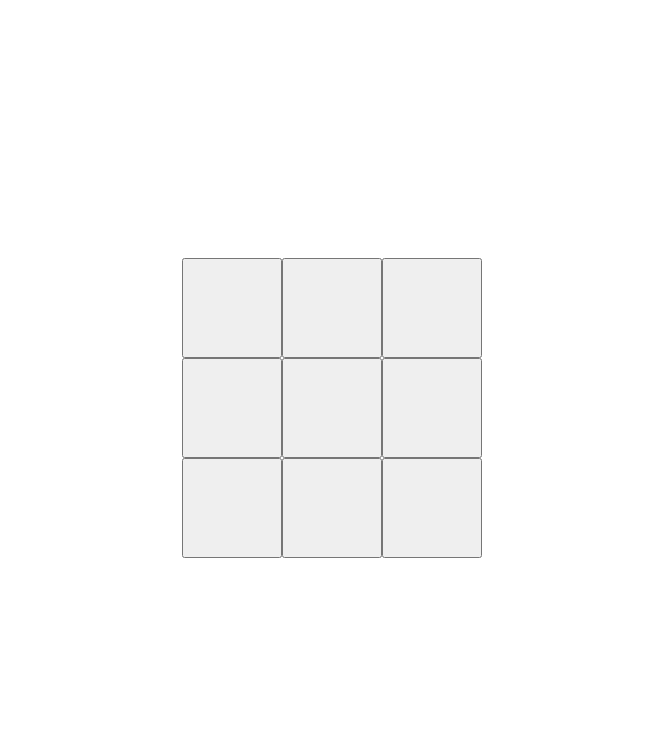
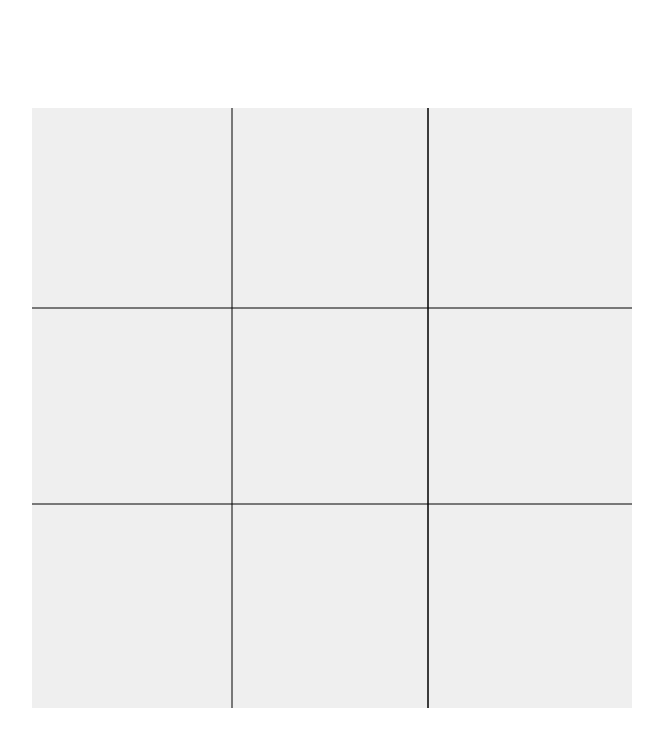
Before and after one commit to AyoubMazouz/tic-tac-toe-ai, a plain HTML site: page index.html in a window 1280 px wide. Shown: the whole page, without its empty margins (308-971 px from the left). Drawn offline with Linux system fonts and the light colour scheme.

Commit message:
Now displaying using canvas

```diff
--- a/index.html
+++ b/index.html
@@ -6,6 +6,7 @@
     <meta http-equiv="X-UA-Compatible" content="IE=edge">
     <meta name="viewport" content="width=device-width, initial-scale=1.0">
     <title>Document</title>
+    <script defer src="./minimax.js"></script>
     <script defer src="./tic-tac-toe.js"></script>
 
     <style>
@@ -24,37 +25,9 @@
                 justify-content: center;
                 align-items: center;">
 
-        <div id="label">
+        <div id="label"></div>
 
-        </div>
-
-        <div style="
-                    display: grid;
-                    grid-template-columns: repeat(3, 100px);
-                    grid-template-rows: repeat(3, 100px);
-                    " id="cells">
-            <!-- 1.1 -->
-            <button data-pos="00"></button>
-            <!-- 1.2 -->
-            <button data-pos="10"></button>
-            <!-- 1.3 -->
-            <button data-pos="20"></button>
-            <!-------------->
-            <!-- 2.1 -->
-            <button data-pos="01"></button>
-            <!-- 2.2 -->
-            <button data-pos="11"></button>
-            <!-- 2.3 -->
-            <button data-pos="21"></button>
-            <!-------------->
-            <!-- 3.1 -->
-            <button data-pos="02"></button>
-            <!-- 3.2 -->
-            <button data-pos="12"></button>
-            <!-- 3.3 -->
-            <button data-pos="22"></button>
-            <!-------------->
-        </div>
+        <canvas id="canvas"></canvas>
 
     </div>
 
--- /dev/null
+++ b/minimax.js
@@ -0,0 +1,23 @@
+const minimax = (board, isMaximizing, depth) => {
+    const result = checkWin();
+    if (result) return stats[result];
+    if (isMaximizing) {
+        const availablePos = getAvailablePos();
+        let bestScore = -Infinity;
+        for (let pos of availablePos) {
+            board[pos[1]][pos[0]] = "O";
+            score = minimax(board, false, depth - 1);
+            board[pos[1]][pos[0]] = "";
+            bestScore = Math.max(score, bestScore);
+        } return bestScore;
+    } else {
+        const availablePos = getAvailablePos();
+        let bestScore = Infinity;
+        for (let pos of availablePos) {
+            board[pos[1]][pos[0]] = "X";
+            score = minimax(board, true, depth - 1);
+            board[pos[1]][pos[0]] = "";
+            bestScore = Math.min(score, bestScore);
+        } return bestScore;
+    }
+}
--- a/tic-tac-toe.js
+++ b/tic-tac-toe.js
@@ -1,7 +1,12 @@
+const canvas = document.getElementById("canvas");
+/** @type {CanvasRenderingContext2D} */
+const ctx = canvas.getContext("2d");
 const cellsDiv = document.getElementById("cells");
-const cells = cellsDiv.querySelectorAll("button");
 const label = document.getElementById("label");
-
+const s = 200; // Size of each cell.
+const p = 40; // Padding
+const [w, h] = [s * 3, s * 3];
+[canvas.width, canvas.height] = [w, h];
 var game = {
     turn: true,
     board: [
@@ -12,6 +17,7 @@ var game = {
 };
 
 const IsEmpty = (x, y) => !game.board[y][x];
+const areEqual = (arr1, arr2) => (JSON.stringify(arr1) === JSON.stringify(arr2));
 
 const getAvailablePos = () => {
     const temp = [];
@@ -28,8 +34,9 @@ const IsBoardFull = () => {
     } return true;
 }
 
-const areEqual = (arr1, arr2) => {
-    return (JSON.stringify(arr1) === JSON.stringify(arr2));
+const getIndexPos = (x, y) => {
+    const off = canvas.getBoundingClientRect();
+    return [(x - off.x) / s | 0, (y - off.y) / s | 0];
 }
 
 const checkWin = () => {
@@ -55,19 +62,54 @@ const checkWin = () => {
     return false;
 }
 
+const drawBoard = () => {
+    ctx.fillStyle = '#eeee';
+    ctx.fillRect(0, 0, w, h);
+    ctx.beginPath();
+    // Horizontal.
+    ctx.moveTo(0, h / 3);
+    ctx.lineTo(w, h / 3);
+    ctx.moveTo(0, h * .66);
+    ctx.lineTo(w, h * .66);
+    // Vertical.
+    ctx.moveTo(w / 3, 0);
+    ctx.lineTo(w / 3, h);
+    ctx.moveTo(w * .66, 0);
+    ctx.lineTo(w * .66, h);
+    ctx.closePath();
+    ctx.stroke();
+}
+
+const drawCross = (x, y) => {
+    ctx.beginPath();
+    ctx.moveTo(x * s + p, y * s + p);
+    ctx.lineTo(x * s + s - p, y * s + s - p);
+    ctx.moveTo(x * s + p, y * s + s - p);
+    ctx.lineTo(x * s + s - p, y * s + p);
+    ctx.closePath();
+    ctx.stroke();
+}
+
+const drawCircle = (x, y) => {
+    ctx.beginPath();
+    ctx.arc((x * s) + s / 2, (y * s) + s / 2, s / 2 - p, 0, Math.PI * 2);
+    ctx.closePath();
+    ctx.stroke();
+}
+
 const updateDisplay = () => {
-    let index = 0;
     for (let y = 0; y < 3; y++) {
         for (let x = 0; x < 3; x++) {
-            cells[index].innerText = game.board[y][x];
-            index++;
+            if (game.board[y][x] === "X")
+                drawCross(x, y);
+            else if (game.board[y][x] === "O")
+                drawCircle(x, y)
+
         }
     }
 }
 
-const reset = async () => {
-    return new Promise((resolve) => {
-        setTimeout(() => {
+const reset = () => {
     game = {
         turn: true,
         board: [
@@ -76,11 +118,9 @@ const reset = async () => {
             ['', '', '']
         ],
     }
-            resolve();
     updateDisplay();
-        }, 1000);
-    })
 }
+
 const stats = { "human": -10, "ai": 10, "tie": 0 };
 const aiMove = () => {
     if (IsBoardFull()) return;
@@ -96,42 +136,17 @@ const aiMove = () => {
     game.turn = !game.turn;
     game.board[move[1]][move[0]] = "O";
 }
-const minimax = (board, isMaximizing, depth) => {
-    const result = checkWin();
-    if (result) return stats[result];
-    if (isMaximizing) {
-        const availablePos = getAvailablePos();
-        let bestScore = -Infinity;
-        for (let pos of availablePos) {
-            board[pos[1]][pos[0]] = "O";
-            score = minimax(board, false, depth - 1);
-            board[pos[1]][pos[0]] = "";
-            bestScore = Math.max(score, bestScore);
-        } return bestScore;
-    } else {
-        const availablePos = getAvailablePos();
-        let bestScore = Infinity;
-        for (let pos of availablePos) {
-            board[pos[1]][pos[0]] = "X";
-            score = minimax(board, true, depth - 1);
-            board[pos[1]][pos[0]] = "";
-            bestScore = Math.min(score, bestScore);
-        } return bestScore;
-    }
-}
 
-
-const humanMove = pos => {
-    const [x, y] = [parseInt(pos[0]), parseInt(pos[1])];
-    if (!IsEmpty(x, y)) return;
+const humanMove = (_x, _y) => {
+    const [x, y] = getIndexPos(_x, _y)
     if (game.turn) {
         game.board[y][x] = "X";
         game.turn = !game.turn;
     }
 }
 
-const update = async pos => {
-    if (game.turn) humanMove(pos);
+const update = async (x, y) => {
+    if (game.turn) humanMove(x, y);
     else {
         console.time();
         aiMove();
@@ -140,14 +155,13 @@ const update = async pos => {
     updateDisplay();
     if (checkWin()) {
         label.innerText = checkWin();
-        await reset();
+        reset();
         updateDisplay();
     }
-    if (!game.turn) update();
+    if (!game.turn) update(x, y);
 }
 
 
-cellsDiv.addEventListener("click", event => {
-    if (event.target.id !== "cells") update(event.target.dataset.pos);
-})
-updateDisplay()
+canvas.addEventListener("click", e => update(e.clientX, e.clientY));
+updateDisplay();
+drawBoard();
```
Lines whose indentation alone changed are shown as unchanged.
